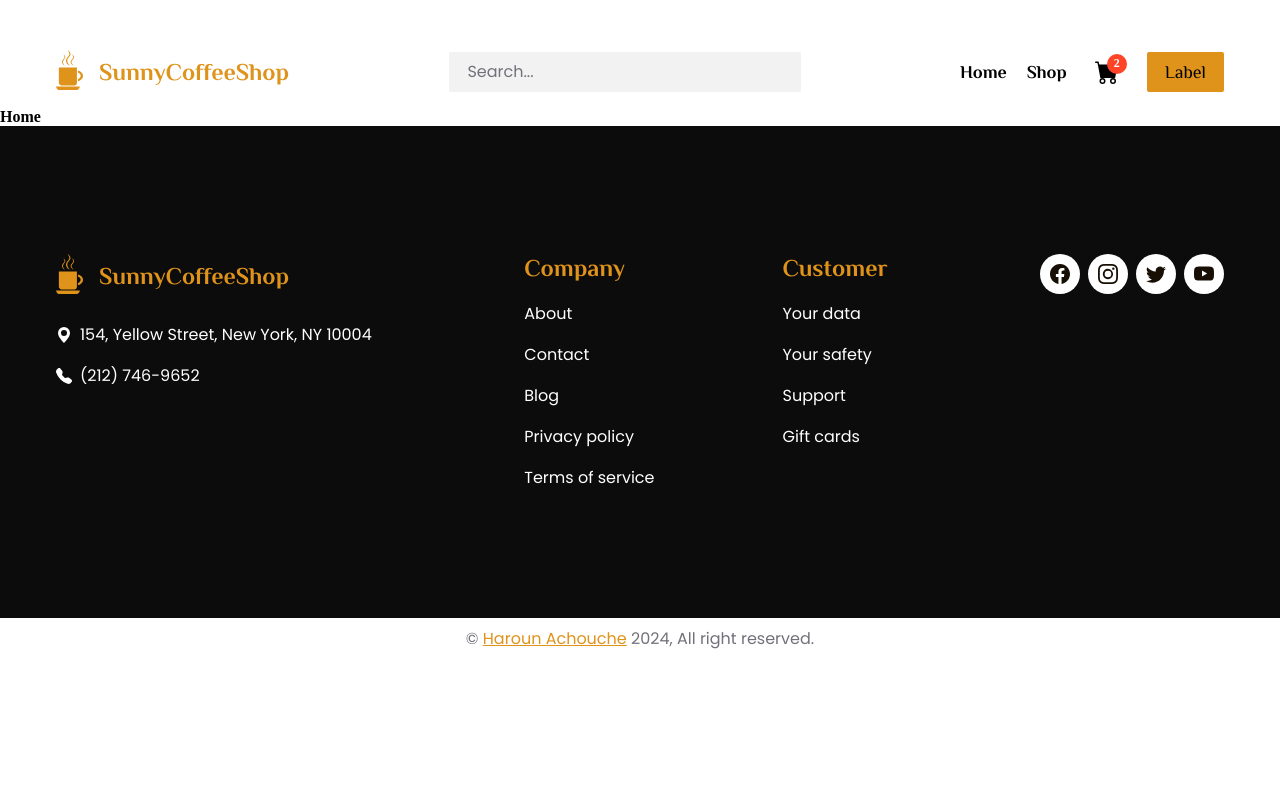
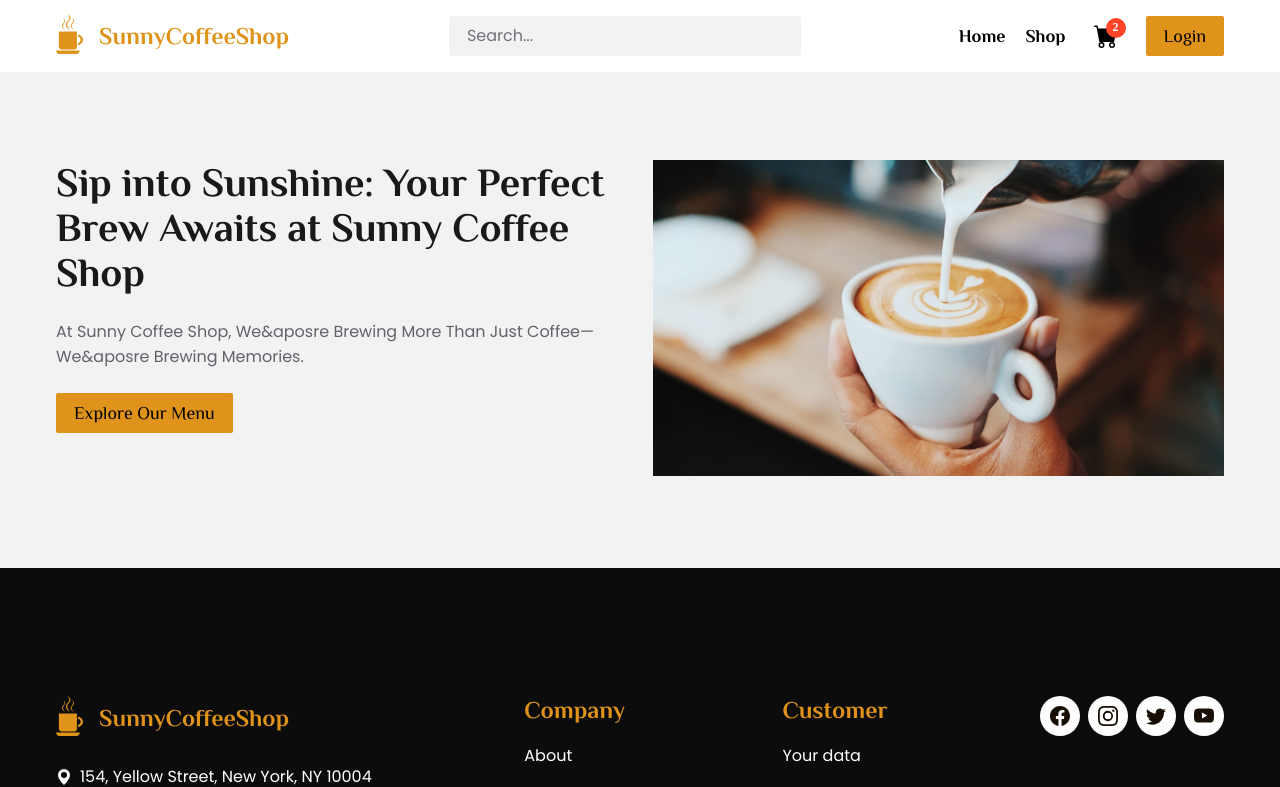
Before and after one commit to harounach/sunnycoffeeshop, a Next.js app: page / in a window 1280 px wide. Shown: the top 787 px of the page. Built offline with nearby package versions, Linux system fonts and the light colour scheme.

Commit message:
Create Hero component

```diff
--- a/app/page.tsx
+++ b/app/page.tsx
@@ -1,12 +1,13 @@
 import Header from "@/app/ui/navigation/header/Header";
 import Footer from "@/app/ui/navigation/footer/Footer";
+import Hero from "@/app/ui/section/Hero";
 
 export default function Page() {
   return (
     <div>
       <Header />
-      <main>
-        <h1>Home</h1>
+      <main className="home" id="content">
+        <Hero />
       </main>
       <Footer />
     </div>
--- a/app/ui/navigation/header/Navigation.tsx
+++ b/app/ui/navigation/header/Navigation.tsx
@@ -27,7 +27,7 @@ export default function Navigation({ customClasses }: NavigationProps) {
           <CartButton url="/cart" />
         </li>
         <li>
-          <Button url="/login" label="Label" />
+          <Button url="/login" label="Login" />
         </li>
       </ul>
     </nav>
--- /dev/null
+++ b/app/ui/section/Hero.tsx
@@ -0,0 +1,31 @@
+import Image from "next/image";
+import Button from "@/app/ui/actionables/buttons/Button";
+
+export default function Hero() {
+  return (
+    <section className="hero">
+      <div className="container">
+        <div className="hero__content">
+          <div className="hero__text">
+            <h1 className="hero__title display-base">
+              Sip into Sunshine: Your Perfect Brew Awaits at Sunny Coffee Shop
+            </h1>
+            <p className="hero__desc body-base">
+              At Sunny Coffee Shop, We&aposre Brewing More Than Just
+              Coffee—We&aposre Brewing Memories.
+            </p>
+            <Button url="/products" label="Explore Our Menu" />
+          </div>
+          <div className="hero__img">
+            <Image
+              src="/images/coffee-item.jpg"
+              width={420}
+              height={316}
+              alt="Sunny Coffee Shop"
+            />
+          </div>
+        </div>
+      </div>
+    </section>
+  );
+}
--- a/app/ui/styles/abstracts/_mixins.scss
+++ b/app/ui/styles/abstracts/_mixins.scss
@@ -15,14 +15,14 @@
 @mixin displayLargeText {
   font-family: var(--font-philosopher); // Philosopher
   font-weight: 700;
-  font-size: vars.$font-size-8; // 56px
+  font-size: vars.$font-size-7; // 48px
 }
 
 // Display base
 @mixin displayBaseText {
   font-family: vars.$font-serif; // Philosopher
   font-weight: 700;
-  font-size: vars.$font-size-7; // 48px
+  font-size: vars.$font-size-6; // 40px
 }
 
 // Title large
--- a/app/ui/styles/components/_header.scss
+++ b/app/ui/styles/components/_header.scss
@@ -5,7 +5,6 @@
 .header {
   width: 100%;
   height: 4.5rem; // 72px
-  margin-top: vars.$space-7; // 36px
   background-color: vars.$white;
   border-bottom: vars.$border-sm solid vars.$white;
 
--- /dev/null
+++ b/app/ui/styles/components/_hero.scss
@@ -0,0 +1,66 @@
+@use "../abstracts/variables" as vars;
+@use "../abstracts/mixins" as mixins;
+
+// hero
+.hero {
+  padding-top: vars.$space-6;
+  padding-bottom: vars.$space-12;
+  background-color: vars.$neutral-50;
+
+  @include mixins.breakpoint(md) {
+    flex-direction: row;
+    padding-top: vars.$space-12;
+  }
+}
+
+// hero__content
+.hero__content {
+  display: flex;
+  flex-direction: column;
+  gap: vars.$space-5;
+
+  @include mixins.breakpoint(md) {
+    flex-direction: row;
+  }
+}
+
+// hero__text
+.hero__text {
+  display: flex;
+  flex-direction: column;
+  align-items: center;
+  gap: vars.$space-5;
+
+  @include mixins.breakpoint(md) {
+    align-items: flex-start;
+  }
+}
+
+// hero__title
+.hero__title {
+  color: vars.$neutral-900;
+  text-align: center;
+
+  @include mixins.breakpoint(md) {
+    text-align: left;
+  }
+}
+
+// hero__desc
+.hero__desc {
+  color: vars.$neutral-600;
+  text-align: center;
+
+  @include mixins.breakpoint(md) {
+    text-align: left;
+  }
+}
+
+// hero__img
+.hero__img {
+  width: 100%;
+  img {
+    width: 100%;
+    object-fit: cover;
+  }
+}
--- a/app/ui/styles/main.scss
+++ b/app/ui/styles/main.scss
@@ -22,6 +22,7 @@
 // <components>
 @use "./components/header";
 @use "./components/footer";
+@use "./components/hero";
 @use "./components/social";
 @use "./components/form";
 @use "./components/text-input";
```
